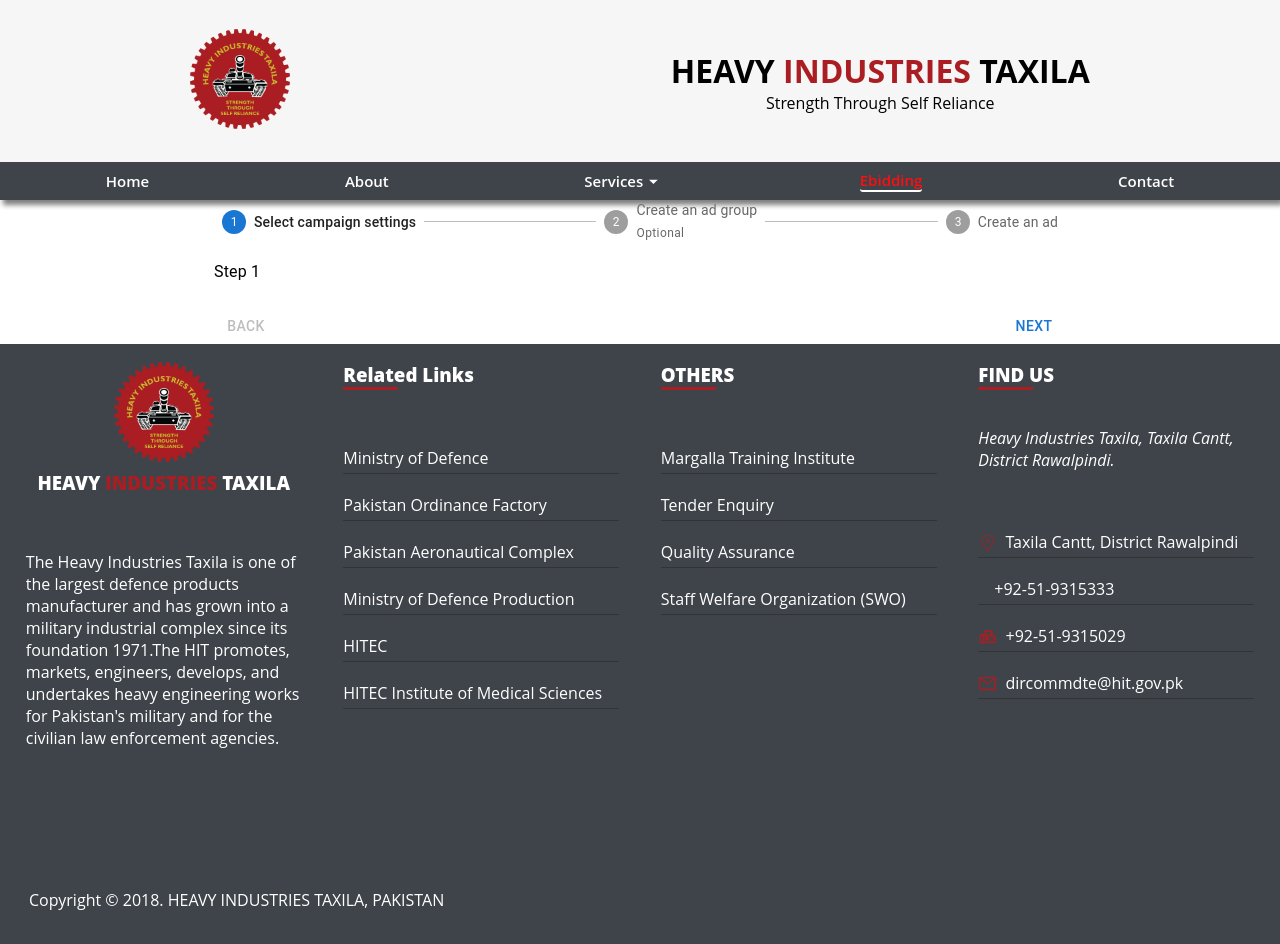
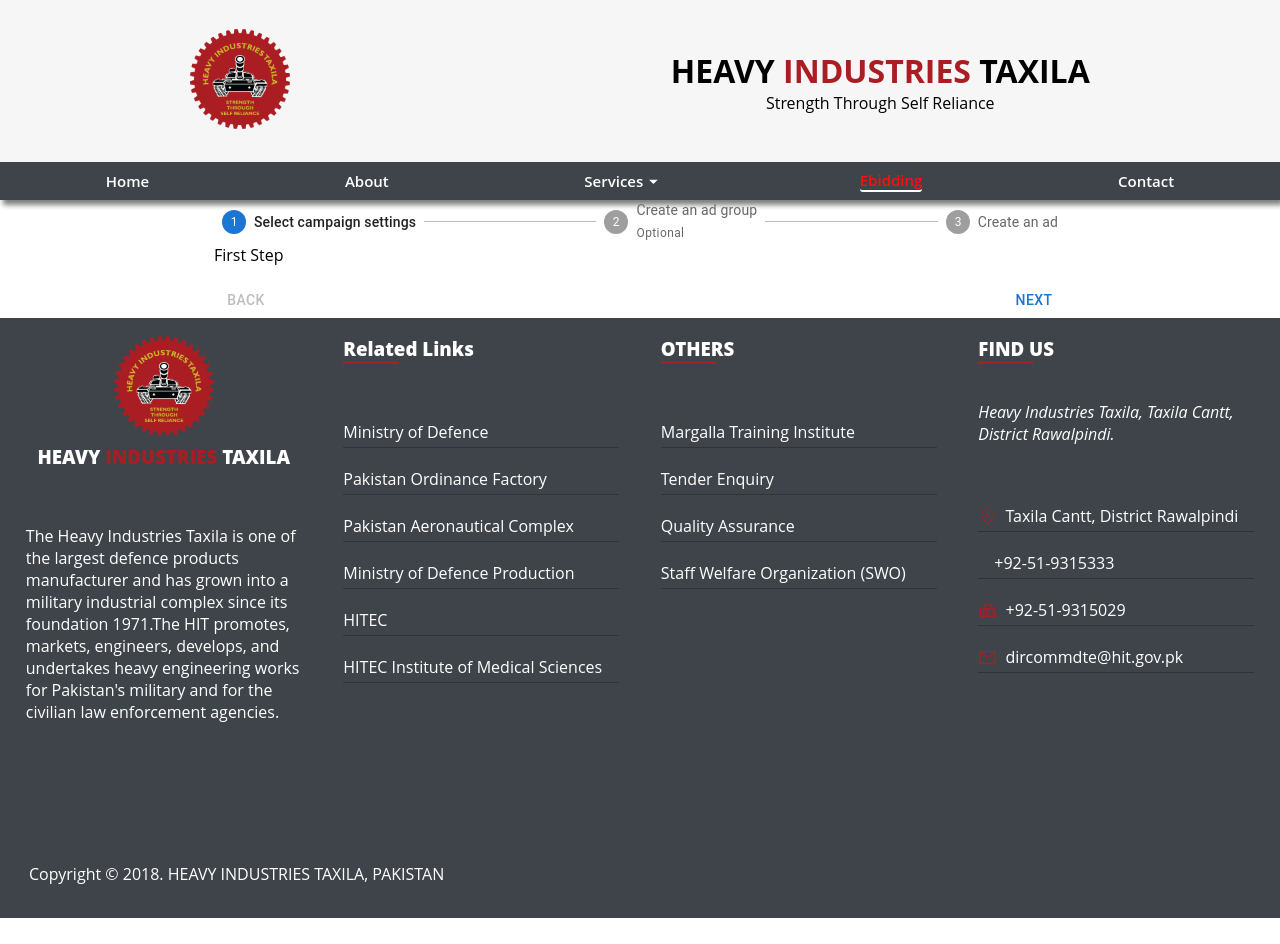
Before and after one commit to wajaht-ali/hit-ebidding, a React (Create React App) app: page /ebidding in a window 1280 px wide. After the commit the page ends 918 px from the top, so only its background shows below. Built offline with nearby package versions, Linux system fonts and the light colour scheme; some icons are missing.

Commit message:
Form has been added to the Stepper

```diff
--- /dev/null
+++ b/src/stepper/FirstStep.jsx
@@ -0,0 +1,11 @@
+import React from 'react'
+
+const FirstStep = () => {
+  return (
+    <div>
+        First Step
+    </div>
+  )
+}
+
+export default FirstStep
--- /dev/null
+++ b/src/stepper/SecondStep.jsx
@@ -0,0 +1,11 @@
+import React from 'react'
+
+const SecondStep = () => {
+  return (
+    <div>
+        SecondStep
+    </div>
+  )
+}
+
+export default SecondStep
--- a/src/stepper/Stepper.tsx
+++ b/src/stepper/Stepper.tsx
@@ -6,6 +6,9 @@
 import Button from '@mui/material/Button';
 import Typography from '@mui/material/Typography';
 import { Container } from '@mui/material';
+import FirstStep from "../stepper/FirstStep.jsx";
+import SecondStep from "../stepper/SecondStep.jsx";
+import ThirdStep from "../stepper/ThirdStep.jsx";
 
 const steps = ['Select campaign settings', 'Create an ad group', 'Create an ad'];
 
@@ -91,7 +94,10 @@
         </React.Fragment>
       ) : (
         <React.Fragment>
-          <Typography sx={{ mt: 2, mb: 1 }}>Step {activeStep + 1}</Typography>
+          {/* <Typography sx={{ mt: 2, mb: 1 }}>Step {activeStep + 1}</Typography> */}
+          { activeStep === 0 && <FirstStep />}
+          { activeStep === 1 && <SecondStep />}
+          { activeStep === 2 && <ThirdStep />}
           <Box sx={{ display: 'flex', flexDirection: 'row', pt: 2 }}>
             <Button
               color="inherit"
--- /dev/null
+++ b/src/stepper/ThirdStep.jsx
@@ -0,0 +1,11 @@
+import React from 'react'
+
+const ThirdStep = () => {
+  return (
+    <div>
+        Third Step
+    </div>
+  )
+}
+
+export default ThirdStep
```
